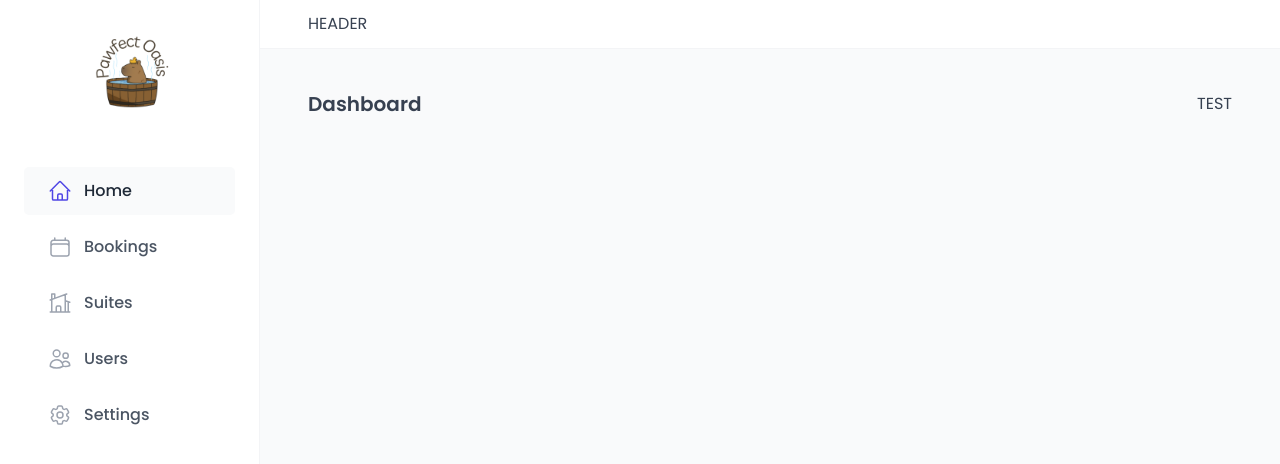
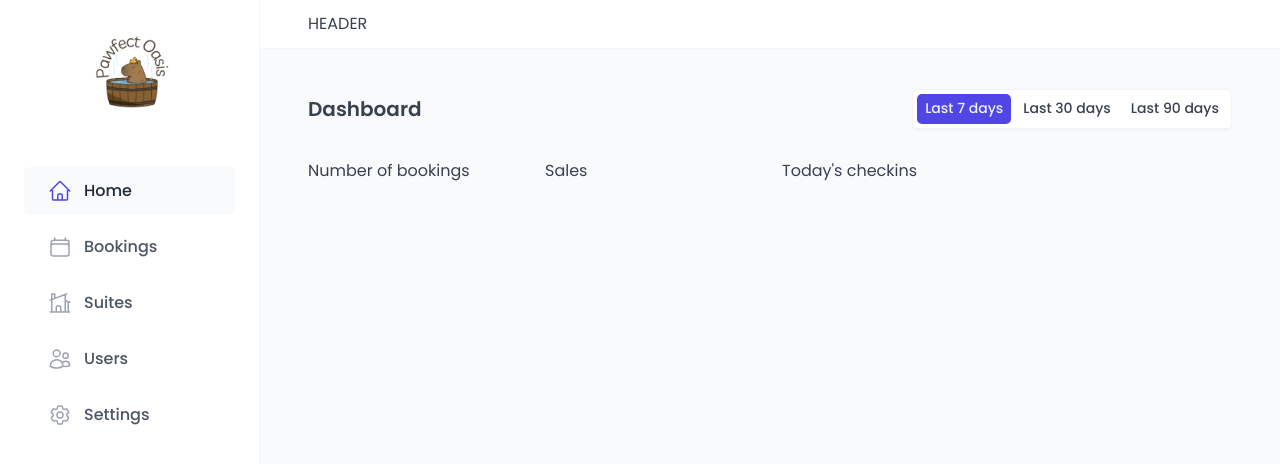
Before and after one commit to liti-dev/pawfect-oasis, a React (Vite) app: page /dashboard in a window 1280 px wide. Shown: the top 464 px of the page. Built offline with nearby package versions, Linux system fonts and the light colour scheme; no server answers; a web font is replaced by a local one.

Commit message:
filter and sort bookings

```diff
--- a/src/features/bookings/BookingTableOperations.jsx
+++ b/src/features/bookings/BookingTableOperations.jsx
@@ -1,6 +1,6 @@
-import SortBy from "../../ui/SortBy";
-import Filter from "../../ui/Filter";
-import TableOperations from "../../ui/TableOperations";
+import SortBy from '../../ui/SortBy'
+import Filter from '../../ui/Filter'
+import TableOperations from '../../ui/TableOperations'
 
 function BookingTableOperations() {
   return (
@@ -8,26 +8,27 @@ function BookingTableOperations() {
       <Filter
         filterField="status"
         options={[
-          { value: "all", label: "All" },
-          { value: "checked-out", label: "Checked out" },
-          { value: "checked-in", label: "Checked in" },
-          { value: "unconfirmed", label: "Unconfirmed" },
+          { value: 'all', label: 'All' },
+          { value: 'checked-out', label: 'Checked out' },
+          { value: 'checked-in', label: 'Checked in' },
+          { value: 'unconfirmed', label: 'Unconfirmed' },
+          { value: 'confirmed', label: 'Confirmed' },
         ]}
       />
 
       <SortBy
         options={[
-          { value: "startDate-desc", label: "Sort by date (recent first)" },
-          { value: "startDate-asc", label: "Sort by date (earlier first)" },
+          { value: 'startDate-desc', label: 'Sort by date (recent first)' },
+          { value: 'startDate-asc', label: 'Sort by date (earlier first)' },
           {
-            value: "totalPrice-desc",
-            label: "Sort by amount (high first)",
+            value: 'totalPrice-desc',
+            label: 'Sort by amount (high first)',
           },
-          { value: "totalPrice-asc", label: "Sort by amount (low first)" },
+          { value: 'totalPrice-asc', label: 'Sort by amount (low first)' },
         ]}
       />
     </TableOperations>
-  );
+  )
 }
 
-export default BookingTableOperations;
+export default BookingTableOperations
--- a/src/features/dashboard/DashboardLayout.jsx
+++ b/src/features/dashboard/DashboardLayout.jsx
@@ -1,8 +1,20 @@
-import styled from "styled-components";
+import styled from 'styled-components'
 
 const StyledDashboardLayout = styled.div`
   display: grid;
   grid-template-columns: 1fr 1fr 1fr 1fr;
   grid-template-rows: auto 34rem auto;
   gap: 2.4rem;
-`;
+`
+
+function DashboardLayout() {
+  return (
+    <StyledDashboardLayout>
+      <div>Number of bookings</div>
+      <div>Sales</div>
+      <div>Today&apos;s checkins</div>
+    </StyledDashboardLayout>
+  )
+}
+
+export default DashboardLayout
--- a/src/pages/Bookings.jsx
+++ b/src/pages/Bookings.jsx
@@ -1,4 +1,5 @@
 import BookingTable from '../features/bookings/BookingTable'
+import BookingTableOperations from '../features/bookings/BookingTableOperations'
 import Heading from '../ui/Heading'
 import Row from '../ui/Row'
 
@@ -7,6 +8,7 @@ function Bookings() {
     <>
       <Row type="horizontal">
         <Heading as="h1">All bookings</Heading>
+        <BookingTableOperations />
       </Row>
       <BookingTable />
     </>
--- a/src/pages/Dashboard.jsx
+++ b/src/pages/Dashboard.jsx
@@ -1,12 +1,17 @@
+import DashboardLayout from '../features/dashboard/DashboardLayout'
+import DashBoardFilter from '../features/dashboard/DashBoardFilter'
 import Heading from '../ui/Heading'
 import Row from '../ui/Row'
 
 function Dashboard() {
   return (
-    <Row type="horizontal">
-      <Heading as="h1">Dashboard</Heading>
-      <p>TEST</p>
-    </Row>
+    <>
+      <Row type="horizontal">
+        <Heading as="h1">Dashboard</Heading>
+        <DashBoardFilter />
+      </Row>
+      <DashboardLayout />
+    </>
   )
 }
 
--- a/src/ui/Filter.jsx
+++ b/src/ui/Filter.jsx
@@ -1,4 +1,5 @@
-import styled, { css } from "styled-components";
+import { useSearchParams } from 'react-router-dom'
+import styled, { css } from 'styled-components'
 
 const StyledFilter = styled.div`
   border: 1px solid var(--color-grey-100);
@@ -8,13 +9,13 @@ const StyledFilter = styled.div`
   padding: 0.4rem;
   display: flex;
   gap: 0.4rem;
-`;
+`
 
 const FilterButton = styled.button`
   background-color: var(--color-grey-0);
   border: none;
 
-  ${(props) =>
+  ${props =>
     props.active &&
     css`
       background-color: var(--color-brand-600);
@@ -32,4 +33,30 @@ const FilterButton = styled.button`
     background-color: var(--color-brand-600);
     color: var(--color-brand-50);
   }
-`;
+`
+
+function Filter({ filterField, options }) {
+  const [searchParams, setSearchParams] = useSearchParams()
+  const currentFilter = searchParams.get(filterField) || options.at(0).value
+
+  function handleClick(value) {
+    searchParams.set(filterField, value)
+    if (searchParams.get('page')) searchParams.set('page', 1)
+    setSearchParams(searchParams)
+  }
+  return (
+    <StyledFilter>
+      {options.map(option => (
+        <FilterButton
+          key={option.value}
+          active={option.value === currentFilter}
+          disabled={option.value === currentFilter}
+          onClick={() => handleClick(option.value)}
+        >
+          {option.label}
+        </FilterButton>
+      ))}
+    </StyledFilter>
+  )
+}
+export default Filter
--- /dev/null
+++ b/src/ui/SortBy.jsx
@@ -0,0 +1,3 @@
+export default function SortBy({ options }) {
+  return <div>SortBy</div>
+}
```
Also changed, not shown: src/features/dashboard/DashboardFilter.jsx (+4 -4 lines).
